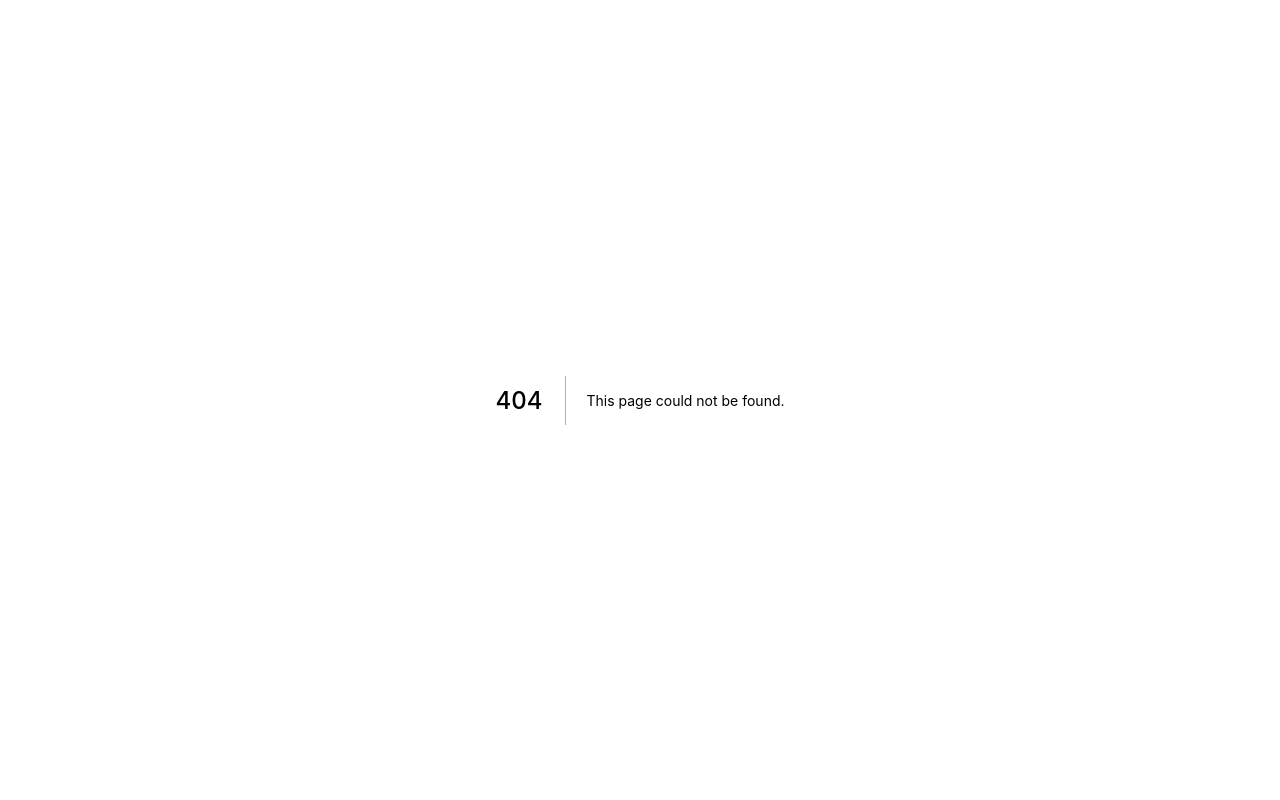
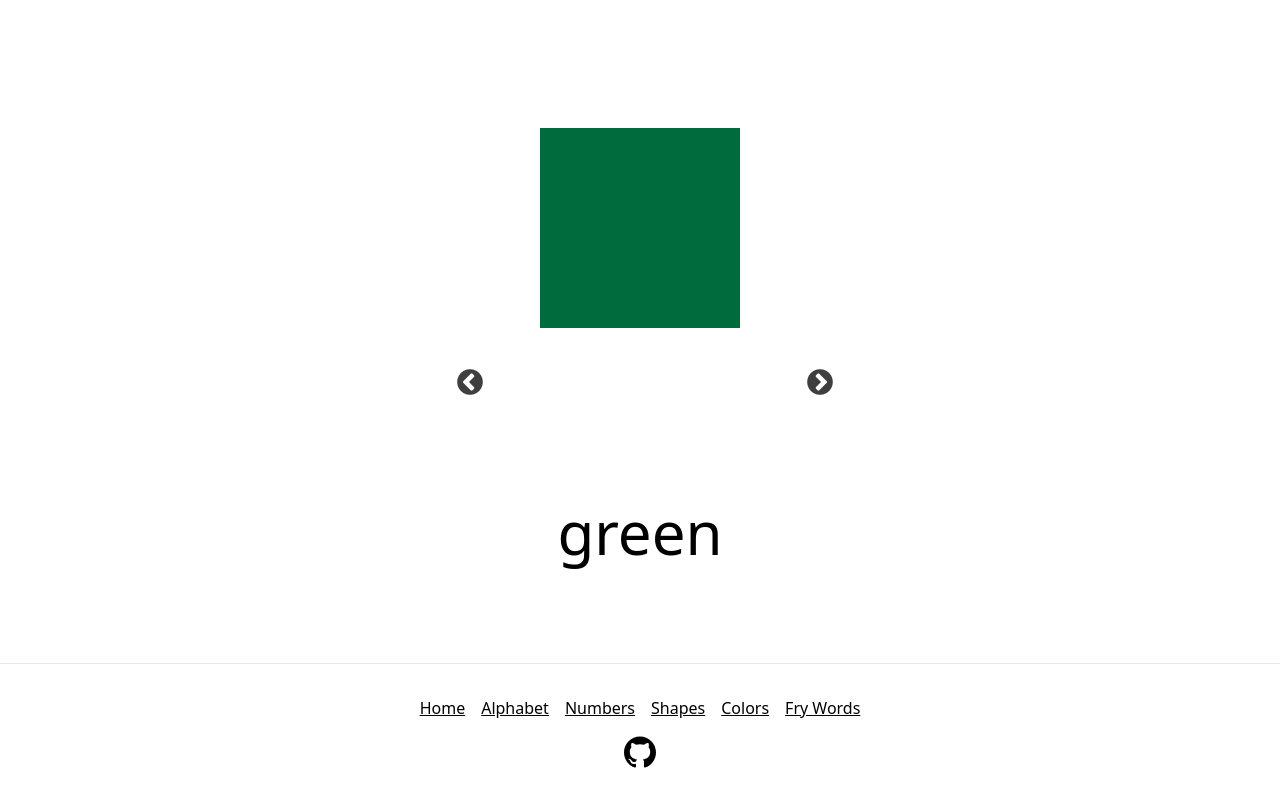
Before and after one commit to gregrickaby/preschool-flashcards, a Next.js app: page /colors in a window 1280 px wide. Before the commit this address had no page. Built offline with nearby package versions, Linux system fonts and the light colour scheme.

Commit message:
add colors

```diff
--- /dev/null
+++ b/data/colors.json
@@ -0,0 +1,40 @@
+{
+  "items": [
+    {
+      "name": "red",
+      "hex": "#E30022"
+    },
+    {
+      "name": "green",
+      "hex": "#006B3C"
+    },
+    {
+      "name": "blue",
+      "hex": "#0000FF"
+    },
+    {
+      "name": "violet",
+      "hex": "#8F00FF"
+    },
+    {
+      "name": "yellow",
+      "hex": "#FFF600"
+    },
+    {
+      "name": "orange",
+      "hex": "#FFA500"
+    },
+    {
+      "name": "indigo",
+      "hex": "#4B0082"
+    },
+    {
+      "name": "brown",
+      "hex": "#964B00"
+    },
+    {
+      "name": "black",
+      "hex": "#000000"
+    }
+  ]
+}
--- /dev/null
+++ b/pages/colors.js
@@ -0,0 +1,43 @@
+import Slider from 'react-slick'
+import Footer from '@/components/Footer'
+import SiteHead from '@/components/SiteHead'
+import data from '@/data/colors.json'
+
+const FryWords = () => {
+  const slickSettings = {
+    autoplay: true,
+    dots: false,
+    infinite: true,
+    pauseOnFocus: true,
+    slidesToScroll: 1,
+    slidesToShow: 1,
+    speed: 500
+  }
+
+  return (
+    <div className="max-w-xs pt-32 m-auto text-center">
+      <SiteHead
+        title="Colors - Kindergarten Flashcards"
+        description="Colors in flashcard form."
+      />
+      <main>
+        <Slider {...slickSettings}>
+          {data.items.map((item, index) => (
+            <>
+              <div key={index} className="flashcard">
+                <div
+                  className="flashcard-color"
+                  style={{backgroundColor: item.hex}}
+                />
+                <span className="flashcard-description">{item.name}</span>
+              </div>
+            </>
+          ))}
+        </Slider>
+      </main>
+      <Footer />
+    </div>
+  )
+}
+
+export default FryWords
--- a/styles/index.css
+++ b/styles/index.css
@@ -15,11 +15,12 @@
   font-size: 100px;
 }
 
-.flashcard-shape {
+.flashcard-shape,
+.flashcard-color {
   @apply m-auto;
 
-  height: 100px;
-  width: 100px;
+  height: 200px;
+  width: 200px;
 }
 
 .flashcard-description {
```
